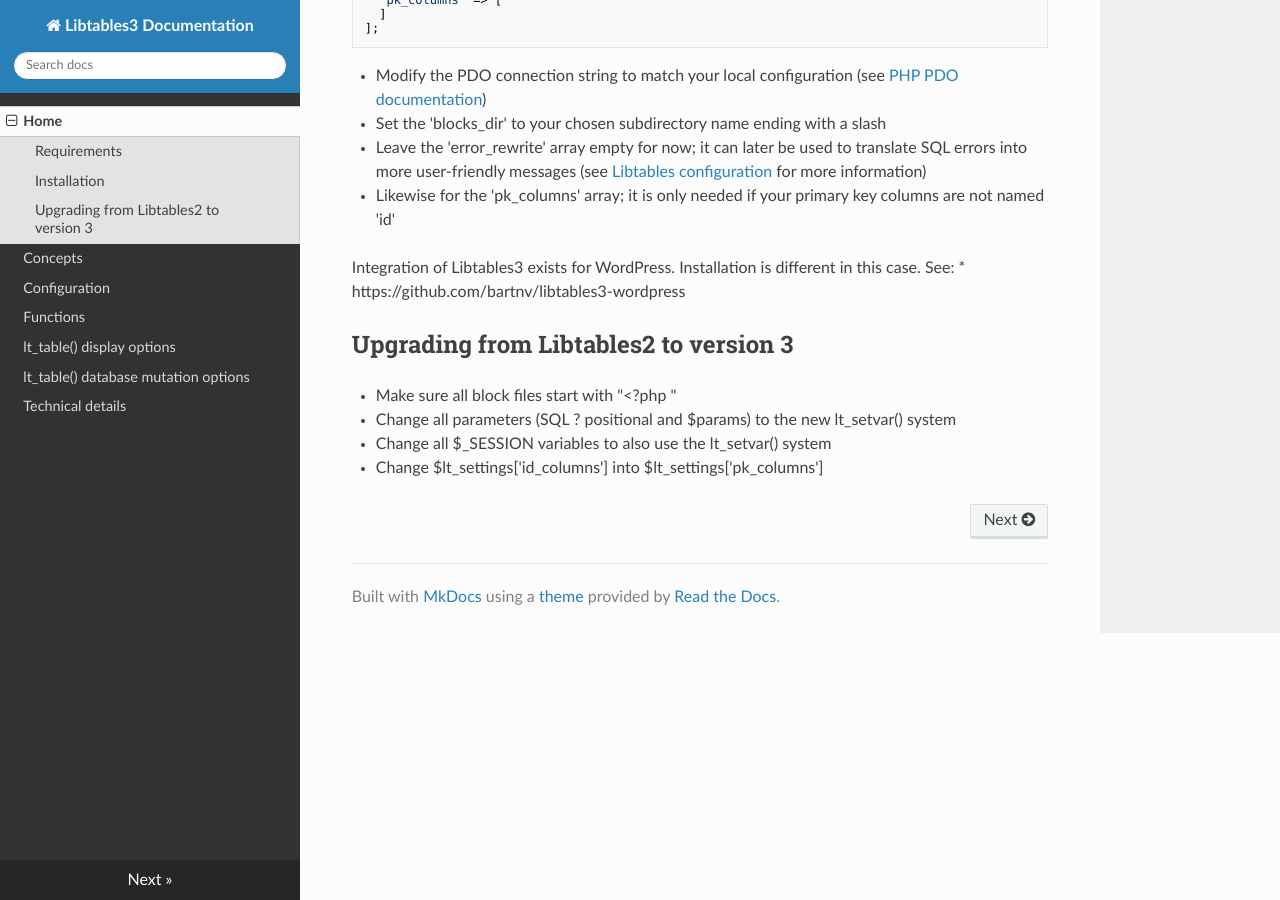
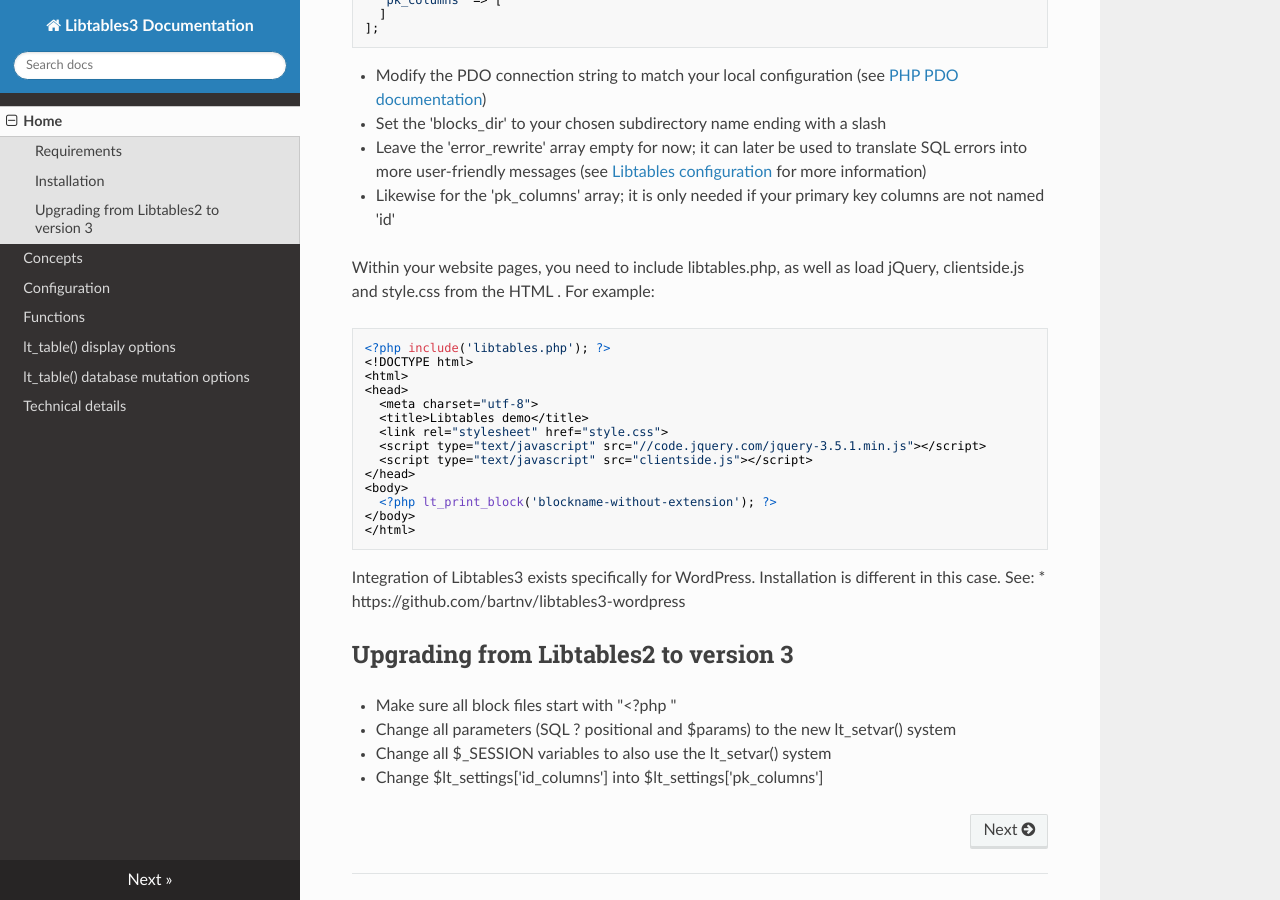
Before and after one commit to bartnv/libtables3-wordpress, an MkDocs documentation site: the page built from docs/index.md, in a window 1280 px wide and 900 px high, scrolled down 1042 px. Built offline with MkDocs 1.6.1, drawn with Linux system fonts in a browser that asks for light colours; nearby versions of some CDN libraries; old or Windows-style settings are respelled for this version of MkDocs.

Commit message:
Document how to include the Libtables files into a website

````diff
--- a/docs/index.md
+++ b/docs/index.md
@@ -48,7 +48,26 @@ $lt_settings = [
   * Leave the 'error_rewrite' array empty for now; it can later be used to translate SQL errors into more user-friendly messages (see [Libtables configuration](configuration/) for more information)
   * Likewise for the 'pk_columns' array; it is only needed if your primary key columns are not named 'id'
 
-Integration of Libtables3 exists for WordPress. Installation is different in this case. See:
+Within your website pages, you need to include libtables.php, as well as load jQuery, clientside.js and style.css from the HTML <head>. For example:
+
+```php
+<?php include('libtables.php'); ?>
+<!DOCTYPE html>
+<html>
+<head>
+  <meta charset="utf-8">
+  <title>Libtables demo</title>
+  <link rel="stylesheet" href="style.css">
+  <script type="text/javascript" src="//code.jquery.com/jquery-3.5.1.min.js"></script>
+  <script type="text/javascript" src="clientside.js"></script>
+</head>
+<body>
+  <?php lt_print_block('blockname-without-extension'); ?>
+</body>
+</html>
+```
+
+Integration of Libtables3 exists specifically for WordPress. Installation is different in this case. See:
    * https://github.com/bartnv/libtables3-wordpress
 
 ## Upgrading from Libtables2 to version 3
````
